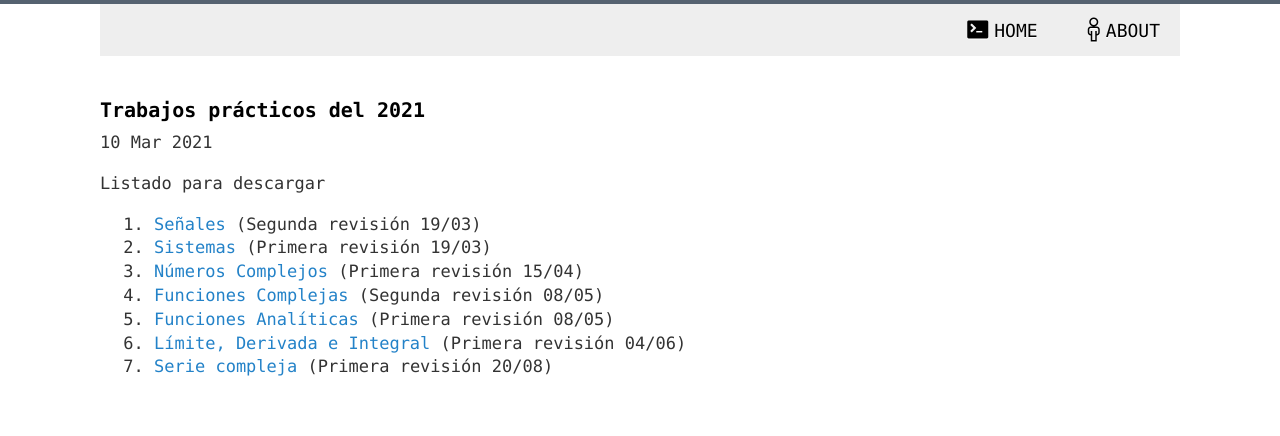
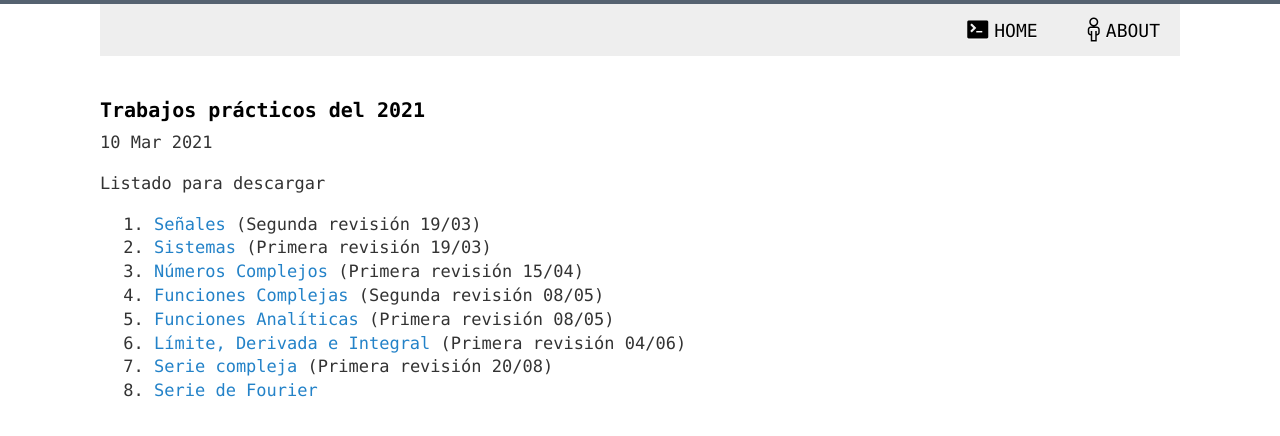
Before and after one commit to 1nv1/UTN-FRN-ASS, a Jekyll site: the page built from _posts/2021-03-10-TPs2021.markdown, in a window 1280 px wide. Shown: the top 436 px of the page. Built offline with Jekyll 4.4.1, drawn with Linux system fonts in a browser that asks for light colours; comment, search, counter and statistics services are not loaded.

Commit message:
Added TP08

```diff
--- a/_posts/2021-03-10-TPs2021.markdown
+++ b/_posts/2021-03-10-TPs2021.markdown
@@ -16,3 +16,4 @@ Listado para descargar
 5. <a href="https://cloud.degoo.com/share/EAB1TM4D4y-El_Quv58GYw" target="_blank">Funciones Analíticas</a> (Primera revisión 08/05)
 6. <a href="https://cloud.degoo.com/share/A103DNLgxHu8mKlz3Ryy5w" target="_blank">Límite, Derivada e Integral</a> (Primera revisión 04/06)
 7. <a href="https://cloud.degoo.com/share/g6o0trbODbcbeQWFfoSGlw" target="_blank">Serie compleja</a> (Primera revisión 20/08)
+8. <a href="https://cloud.degoo.com/share/gQrzFfBxxh7pE8x_Pj4uVQ" target="_blank">Serie de Fourier</a>
```
